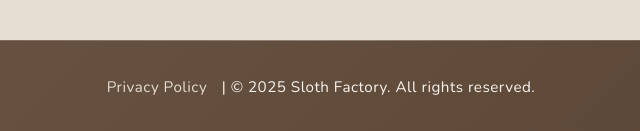
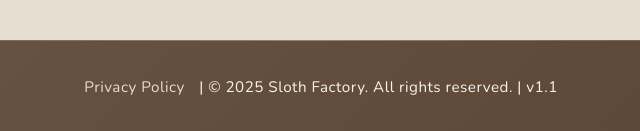
Before and after one commit to SlothFactory/sloth-factory, a plain HTML site: page index.html in a window 1280 px wide. Shown: the part 1068-1199 px from the top of the page, 324-964 px from the left. Drawn offline with nearby package versions, Linux system fonts and the light colour scheme.

Commit message:
Add files via upload
v1.1

```diff
--- a/index.html
+++ b/index.html
@@ -51,7 +51,7 @@
         <footer>
             <p>
                 <a href="privacy-policy/">Privacy Policy</a> |
-                &copy; 2025 Sloth Factory. All rights reserved.
+                &copy; 2025 Sloth Factory. All rights reserved. | v1.1
             </p>
         </footer>
     </div>
```
